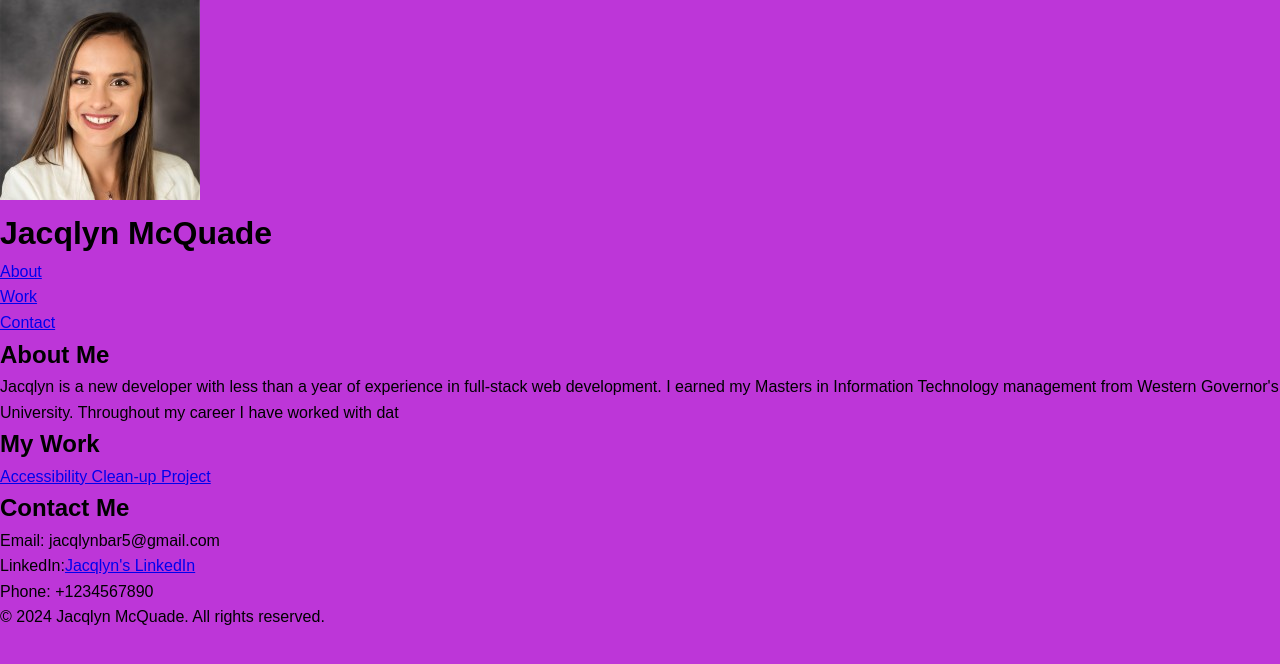
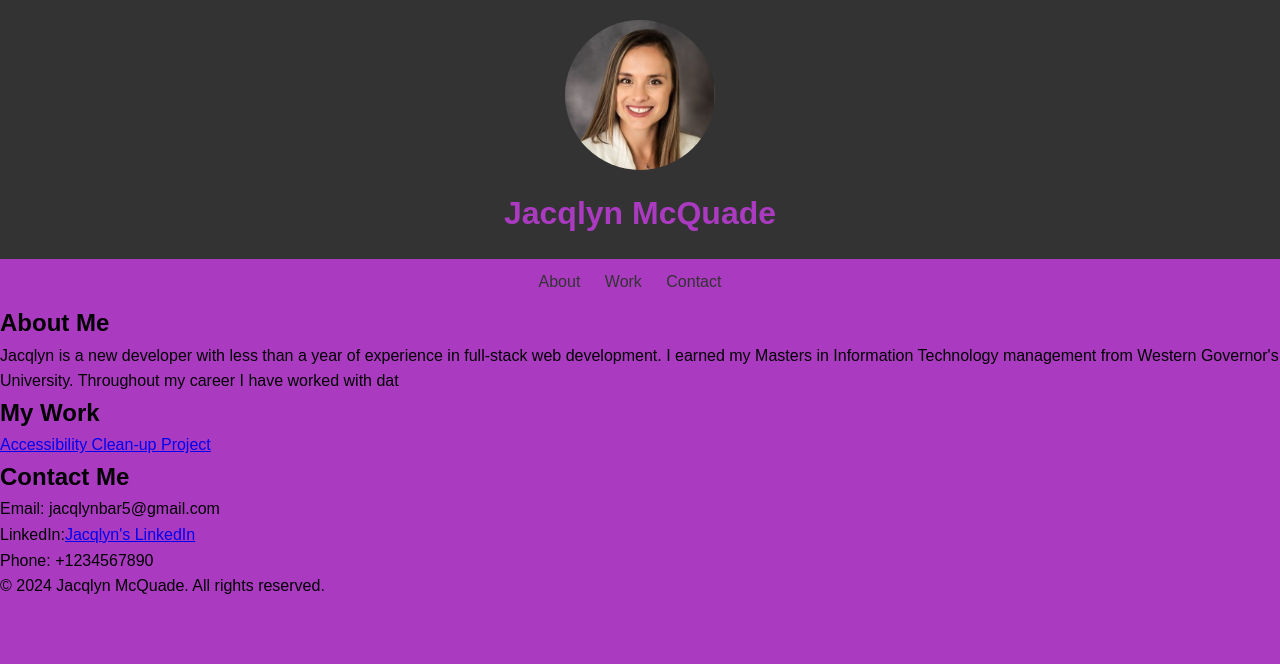
Before and after one commit to JacqMcQ/Jacqlyn-s-Professional-Portfolio, a plain HTML site: page index.html in a window 1280 px wide. Drawn offline with Linux system fonts and the light colour scheme; files whose address does not match are found by name.

Commit message:
updated style.css to include different colors and hover feature on main nav list

```diff
--- a/assets/style.css
+++ b/assets/style.css
@@ -7,5 +7,44 @@
 body {
     font-family: Arial, sans-serif;
     line-height: 1.6;
-    background-color: #bd36d8;
+    background-color: #aa3ac0;
 }
+
+header {
+    background-color: #333;
+    color: #aa3ac0;
+    text-align: center;
+    padding: 20px 0;
+}
+
+header img {
+    border-radius: 50%;
+    border-color: black;
+    width: 150px;
+    height: 150px;
+}
+
+header h1 {
+    margin-top: 10px;
+}
+
+nav ul {
+    list-style-type: none;
+    text-align: center;
+    padding: 10px 0;
+}
+
+nav ul li {
+    display: inline;
+    margin-right: 20px;
+}
+
+nav ul li a {
+    text-decoration: none;
+    color: #333;
+    transition: color 0.3s ease;
+}
+
+nav ul li a:hover {
+    color: #f7de04;
+}
--- a/index.html
+++ b/index.html
@@ -8,7 +8,7 @@
 </head>
 <body>
     <header>
-        <img src="C:\Users\jacql\bootcamp\Jacqlyn-s-Professional-Portfolio\photos\personal photo.jpg" alt="Profile Photo">
+        <img src="/photos/personal-photo.jpg" alt="Profile Photo">
         <h1>Jacqlyn McQuade</h1>
     </header>
     <nav>
```
Also changed, not shown: photos/personal-photo.jpg (renamed from photos/personal photo.jpg).
